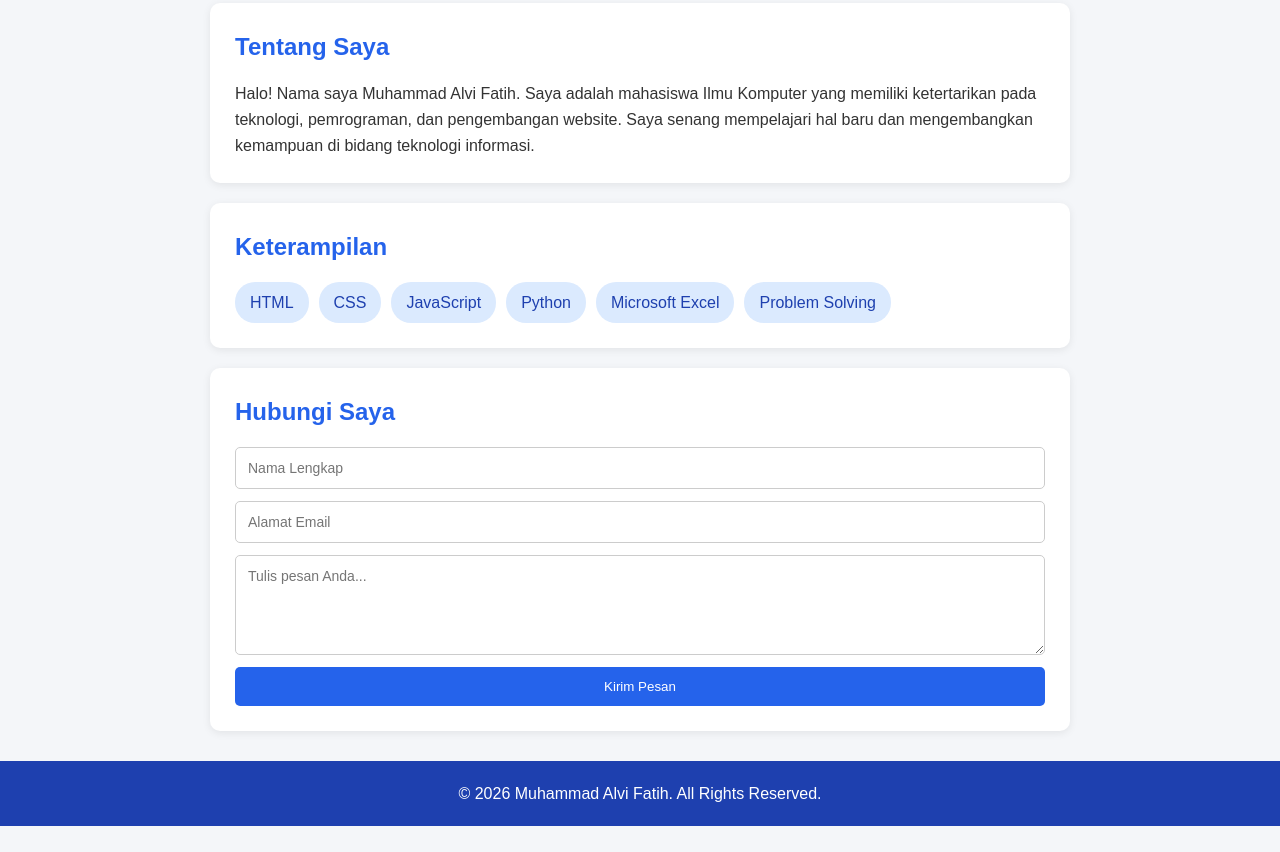
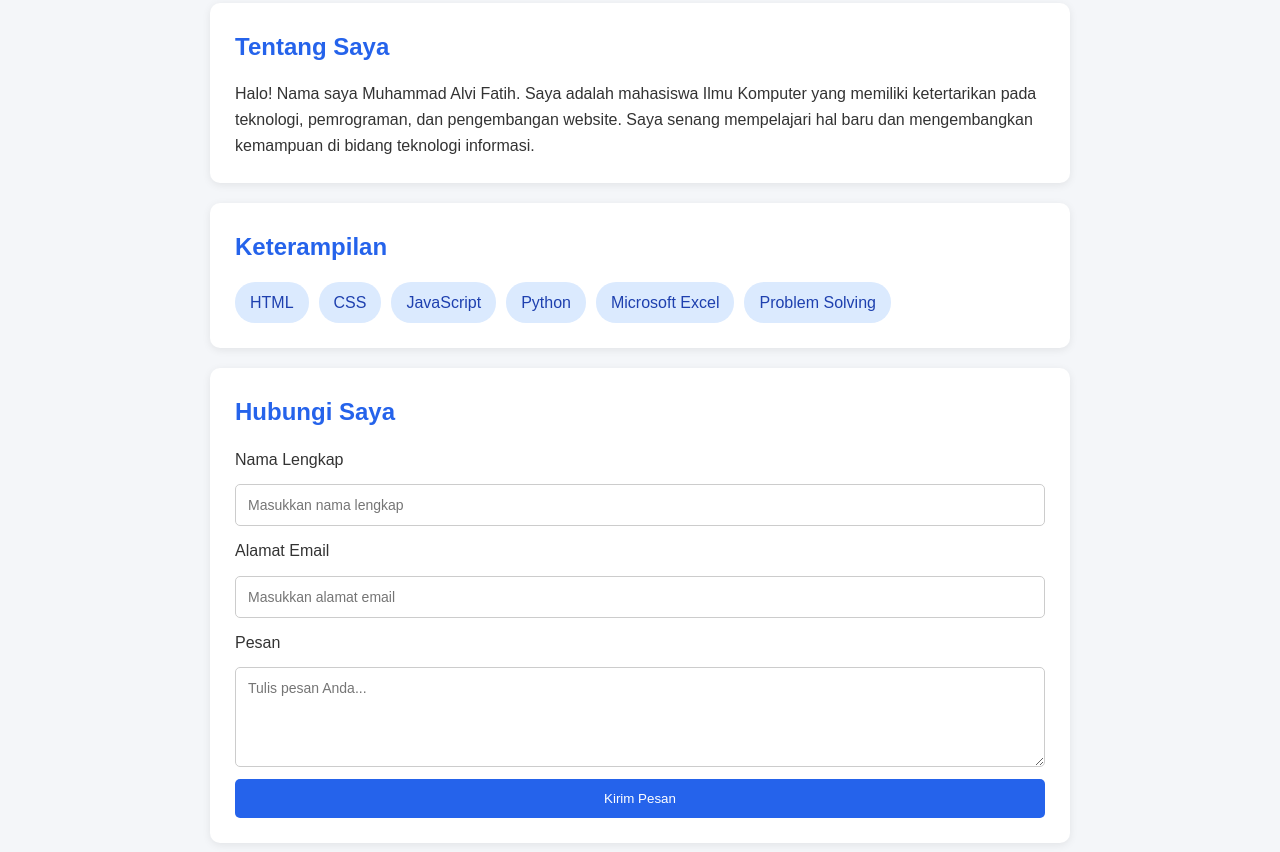
Before and after one commit to alvicakrawala/TugasWADProfilePage-Muhammad-Alvi-Fatih, a plain HTML site: page index.html in a window 1280 px wide. Shown: the part 392-1244 px from the top of the page. Before the commit the page ends 1218 px from the top, so only its background shows below. Drawn offline with Linux system fonts and the light colour scheme.

Commit message:
Menambahkan label pada form

```diff
--- a/index.html
+++ b/index.html
@@ -64,19 +64,25 @@
             <h2>Hubungi Saya</h2>
 
 <form>
+    <label for="nama">Nama Lengkap</label>
     <input
         type="text"
-                    placeholder="Nama Lengkap"
+        id="nama"
+        placeholder="Masukkan nama lengkap"
         required
     >
 
+    <label for="email">Alamat Email</label>
     <input
         type="email"
-                    placeholder="Alamat Email"
+        id="email"
+        placeholder="Masukkan alamat email"
         required
     >
 
+    <label for="pesan">Pesan</label>
     <textarea
+        id="pesan"
         placeholder="Tulis pesan Anda..."
         required
     ></textarea>
```
Lines whose indentation alone changed are shown as unchanged.
